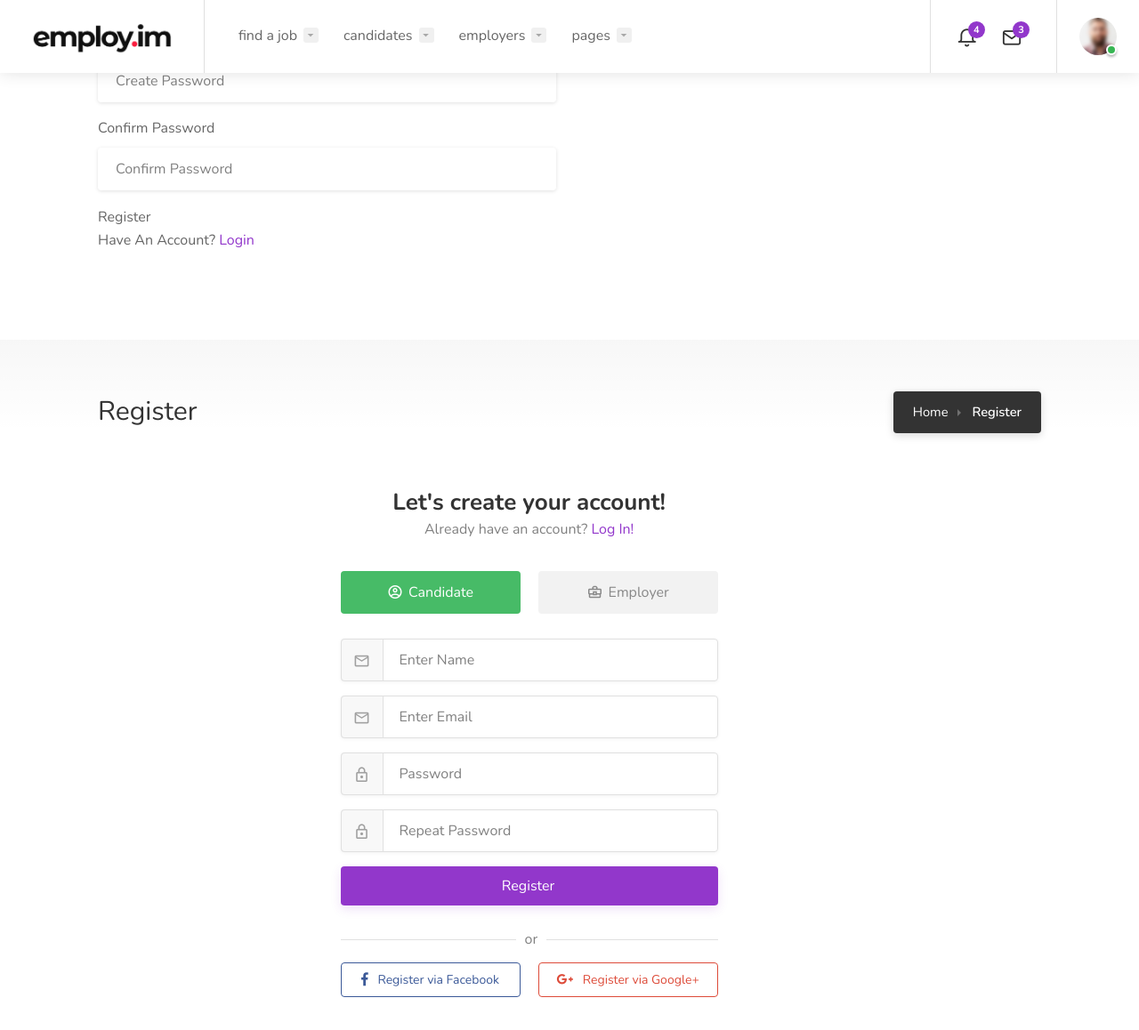
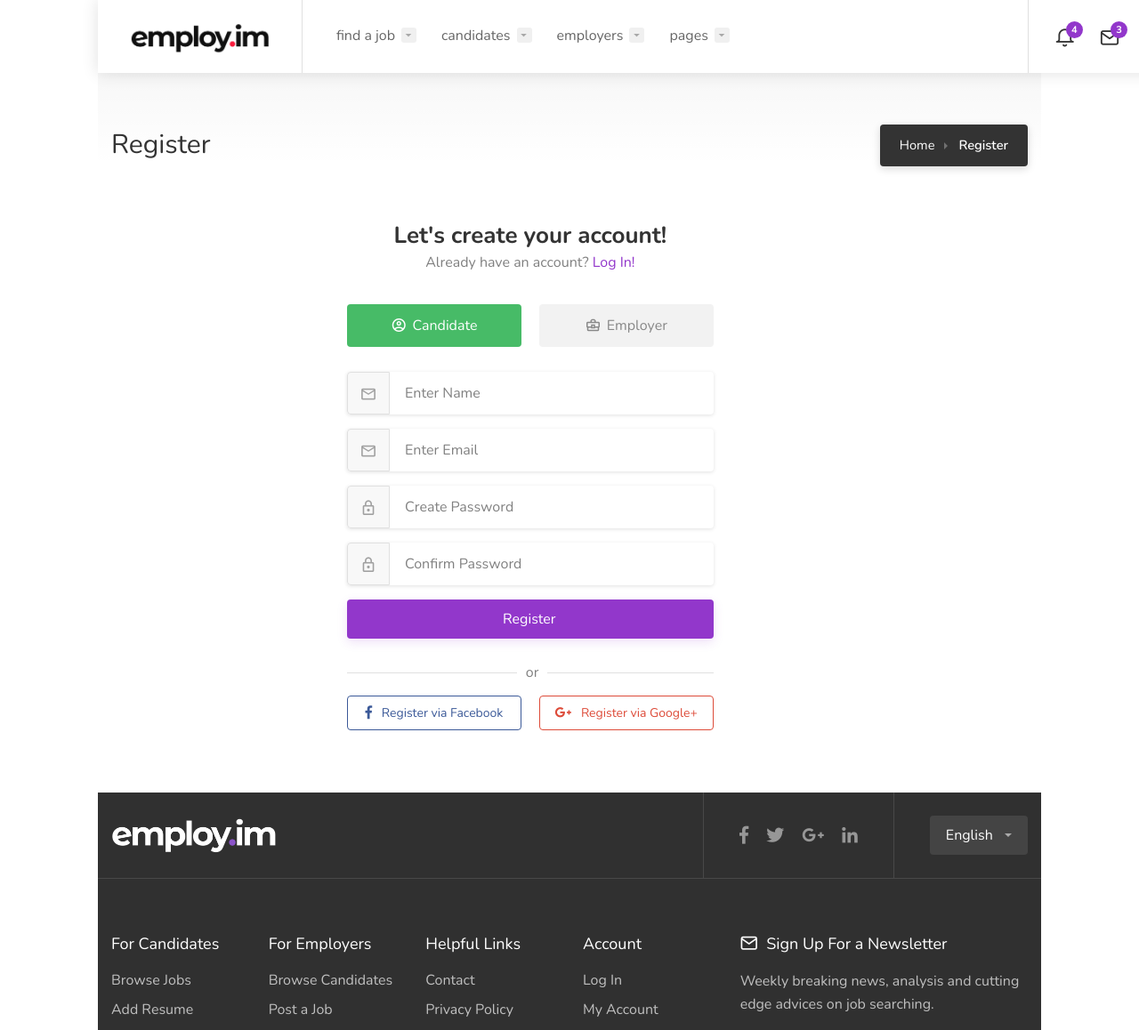
Before and after one commit to PawanRamaMali/backend-authentication, a Node server app: page /users/register in a window 1280 px wide. Shown: the top 1158 px of the page at 89% size. Run offline with Node 20, Linux system fonts and the light colour scheme; some libraries are stand-ins or nearby versions; some web fonts are replaced.

Commit message:
Completed Registration Page

```diff
--- a/views/register.ejs
+++ b/views/register.ejs
@@ -1,47 +1,3 @@
-<div class="row mt-5">
-  <div class="col-md-6 m-auto">
-    <div class="card card-body">
-      <h1 class="text-center mb-3">
-        <i class="fas fa-user-plus"></i> Register
-      </h1>
-
-      <form  method="POST">
-
-
-        </div>
-        <div class="form-group">
-          <label for="password">Password</label>
-          <input
-            type="password"
-            id="password"
-            name="password"
-            class="form-control"
-            placeholder="Create Password"
-            value="<%= typeof password != 'undefined' ? password : '' %>"
-          />
-        </div>
-        <div class="form-group">
-          <label for="password2">Confirm Password</label>
-          <input
-            type="password"
-            id="password2"
-            name="password2"
-            class="form-control"
-            placeholder="Confirm Password"
-            value="<%= typeof password2 != 'undefined' ? password2 : '' %>"
-          />
-        </div>
-        <button type="submit" class="btn btn-primary btn-block">
-          Register
-        </button>
-      </form>
-      <p class="lead mt-4">Have An Account? <a href="/users/login">Login</a></p>
-    </div>
-  </div>
-</div>
-
-
-
 <!doctype html>
 <html lang="en">
 <head>
@@ -377,7 +333,7 @@
 				<!-- Welcome Text -->
 				<div class="welcome-text">
 					<h3 style="font-size: 26px;">Let's create your account!</h3>
-					<span>Already have an account? <a href="pages-login.html">Log In!</a></span>
+					<span>Already have an account? <a href="/users/login">Log In!</a></span>
 				</div>
 
         <!-- Account Type -->
@@ -398,7 +354,7 @@
 
 				<!-- Form -->
 
-				<% include ./partials/messages %>
+				<h2><% include ./partials/messages %></h2>
 				<form action="/users/register" method="POST" id="register-account-form">
 
 					<div class="input-with-icon-left">
@@ -406,8 +362,7 @@
 						<input
 						type="name"
 						id="name"
-						class="input-text with-border"
-						name="name" id="name-register"
+						name="name"
 						class="form-control"
 						placeholder="Enter Name"
 						value="<%= typeof name != 'undefined' ? name : '' %>"
@@ -418,7 +373,6 @@
 						<i class="icon-material-baseline-mail-outline"></i>
 						<input
 						type="email"
-						class="input-text with-border"
 
 						required
 						id="email"
@@ -431,17 +385,46 @@
 
 					<div class="input-with-icon-left" title="Should be at least 8 characters long" data-tippy-placement="bottom">
 						<i class="icon-material-outline-lock"></i>
-						<input type="password" class="input-text with-border" name="password-register" id="password-register" placeholder="Password" required/>
+						<input type="password"
+
+						required
+						type="password"
+						id="password"
+						name="password"
+						class="form-control"
+						placeholder="Create Password"
+						value="<%= typeof password != 'undefined' ? password : '' %>"
+					  	/>
 					</div>
 
 					<div class="input-with-icon-left">
 						<i class="icon-material-outline-lock"></i>
-						<input type="password" class="input-text with-border" name="password-repeat-register" id="password-repeat-register" placeholder="Repeat Password" required/>
+						<input type="password"
+
+						required
+						id="password2"
+						name="password2"
+						class="form-control"
+						placeholder="Confirm Password"
+						value="<%= typeof password2 != 'undefined' ? password2 : '' %>"
+						/>
 					</div>
+
+
+				<!-- Button -->
+					<button
+
+					class="button full-width button-sliding-icon ripple-effect margin-top-10"
+					class="btn btn-primary btn-block"
+					type="submit"
+						>
+					Register
+				<i class="icon-material-outline-arrow-right-alt">
+
+				</i></button>
 				</form>
 
-				<!-- Button -->
-				<button class="button full-width button-sliding-icon ripple-effect margin-top-10" type="submit" form="login-form">Register <i class="icon-material-outline-arrow-right-alt"></i></button>
+
 
 				<!-- Social Login -->
 				<div class="social-login-separator"><span>or</span></div>
```
